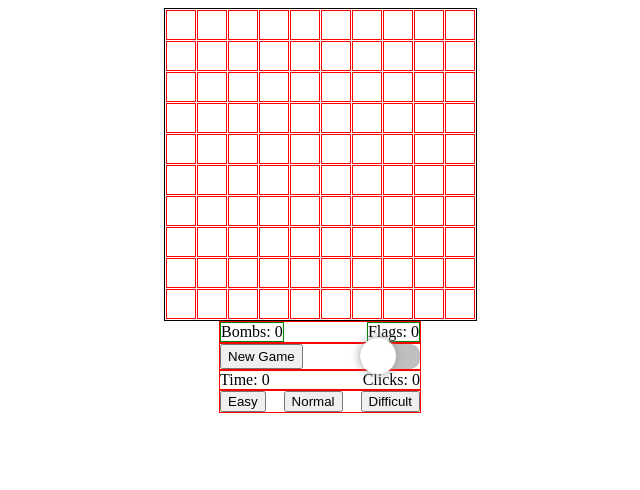
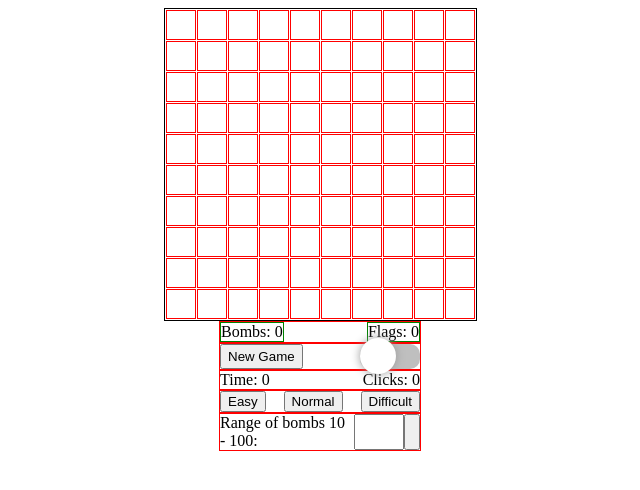
Before and after one commit to Phoeni10/test, a website built with webpack: page minesweeper/src/index.html in a window 1280 px wide. Shown: the whole page, without its empty margins (320-960 px from the left). Built offline with nearby package versions, Linux system fonts and the light colour scheme; files whose address does not match are found by name.

Commit message:
feat: add implement ability to change the size (easy - 10x10, medium - 15x15, hard - 25x25) and number of mines for each size of the field (from 10 to 99) (19.05.2023 18:19:32)

```diff
--- a/minesweeper/src/functions.js
+++ b/minesweeper/src/functions.js
@@ -268,7 +268,7 @@ function makeBtnNewGame() {
 
 //рестарт игры кнопкой
 function restartNewGame() {
-    let container = document.querySelector('.container');
+    let container = document.querySelector('#container');
     container.innerHTML = '';
 
     time = 0;
@@ -463,5 +463,38 @@ function gameDifficultMode() {
     };
 }
 
+//добавление возможности установки бомб
+//добавление инпута с кол-вом бомб
+
+function inputBombs() {
+    let infoField = document.createElement('div');
+    infoField.classList.add('infofield2');
+    let body = document.querySelector('body');
+    body.append(infoField);
+
+    let input = document.createElement('input');
+    input.id = 'input';
+    input.type = 'number';
+    input.setAttribute('min', 10);
+    input.setAttribute('max', 100);
+    let label = document.createElement('label');
+    label.classList.add('label');
+    label.setAttribute('for', 'input');
+    label.textContent = 'Range of bombs 10 - 100:';
+    infoField.append(label);
+    infoField.append(input);
+
+    let button = document.createElement('button');
+    button.classList.add('btn-bombs');
+    infoField.append(button);
+
+}
+
+function setBombs() {
+    let input = document.querySelector('#input');
+    let bombs = input.value;
+    makeBombs(bombs);
+}
+
 export {addContainer, addCells, makeBombs, findNeighbors, clickCell, playLoose, makeFlag, clickFirstCell,
-     makeInfoField, makeBtnNewGame, restartNewGame, makeDisplayTimeClicks, startTimer, addSoundBtn, addDifficultyGame, gameEasyMode, gameNormalMode, gameDifficultMode};
+     makeInfoField, makeBtnNewGame, restartNewGame, makeDisplayTimeClicks, startTimer, addSoundBtn, addDifficultyGame, gameEasyMode, gameNormalMode, gameDifficultMode, inputBombs, setBombs};
--- a/minesweeper/src/index.js
+++ b/minesweeper/src/index.js
@@ -2,7 +2,7 @@ import './styles/styles.css'
 import './styles/styles.scss'
 import { addContainer, addCells, makeBombs, clickCell, makeFlag, clickFirstCell, makeInfoField,
     makeBtnNewGame, restartNewGame, makeDisplayTimeClicks, startTimer, addSoundBtn, addDifficultyGame,
-    gameEasyMode, gameNormalMode, gameDifficultMode} from './functions'
+    gameEasyMode, gameNormalMode, gameDifficultMode, inputBombs, setBombs} from './functions'
 let rows = 10;
 let cols = 10;
 let j = 10;
@@ -14,6 +14,7 @@ makeBtnNewGame();
 makeDisplayTimeClicks();
 addSoundBtn();
 addDifficultyGame();
+inputBombs();
 /* makeBombs(10); */
 let cells = document.querySelectorAll('.cell');
 let btnNewGame = document.querySelector('.btnNewGame');
@@ -42,3 +43,6 @@ let btnNormal = document.querySelector('.btnNormal');
 btnNormal.addEventListener('click', gameNormalMode);
 let btnDifficult = document.querySelector('.btnDifficult');
 btnDifficult.addEventListener('click', gameDifficultMode);
+
+let btnBombs = document.querySelector('.btn-bombs');
+btnBombs.addEventListener('click', setBombs);
--- a/minesweeper/src/styles/styles.scss
+++ b/minesweeper/src/styles/styles.scss
@@ -139,3 +139,12 @@
     left: 30px;
     background: #118c4e
 }
+
+.label {
+    display: inline-block;
+    width: 100%;
+}
+
+#input {
+    width: 50px;
+}
```
Also changed, not shown: minesweeper/dist/bundle.js.
